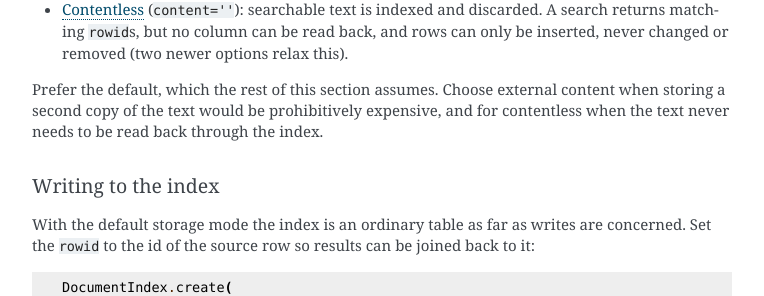
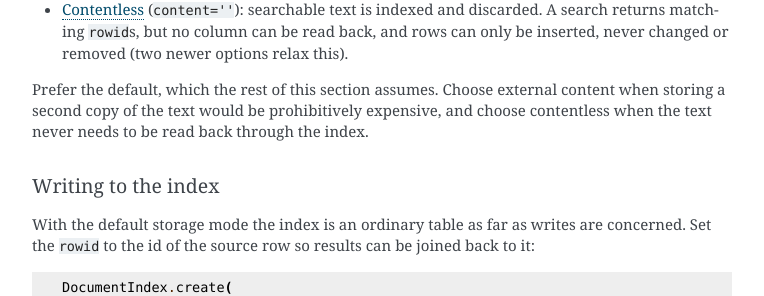
Before and after one commit to Star-DreamDev/myPeers, a Sphinx documentation site: the page built from docs/peers/sqlite.rst, in a window 1280 px wide and 1400 px high, scrolled down 25453 px. Shown: the part 181-477 px from the top of the window, without its empty margins (378-1142 px from the left). Built offline with Sphinx 7.4.7, drawn with Linux system fonts in a browser that asks for light colours; the version number could not be read and is left out; some of the changed text lies outside the part shown.

Commit message:
Cleanups in sqlite fts5 doc.
[skip ci]

```diff
--- a/docs/peers/sqlite.rst
+++ b/docs/peers/sqlite.rst
@@ -1546,7 +1546,7 @@ kept up to date:
 
 Prefer the default, which the rest of this section assumes. Choose external
 content when storing a second copy of the text would be prohibitively
-expensive, and for contentless when the text never needs to be read back
+expensive, and choose contentless when the text never needs to be read back
 through the index.
 
 Writing to the index
@@ -2459,11 +2459,11 @@ ordinary table holding the canonical data. The differences:
       The above code example is equivalent to calling the
       :meth:`~FTSModel.search_bm25` method:
 
-          .. code-block:: python
-
-             query = DocumentIndex.search_bm25('search phrase', with_score=True)
-             for search_result in query:
-                 print(search_result.title, search_result.score)
+      .. code-block:: python
+
+         query = DocumentIndex.search_bm25('search phrase', with_score=True)
+         for search_result in query:
+             print(search_result.title, search_result.score)
 
    .. classmethod:: bm25f(col1_weight, col2_weight...coln_weight)
 
```
Also changed, not shown: other parts of docs/peers/sqlite.rst (+6 -6 lines).
